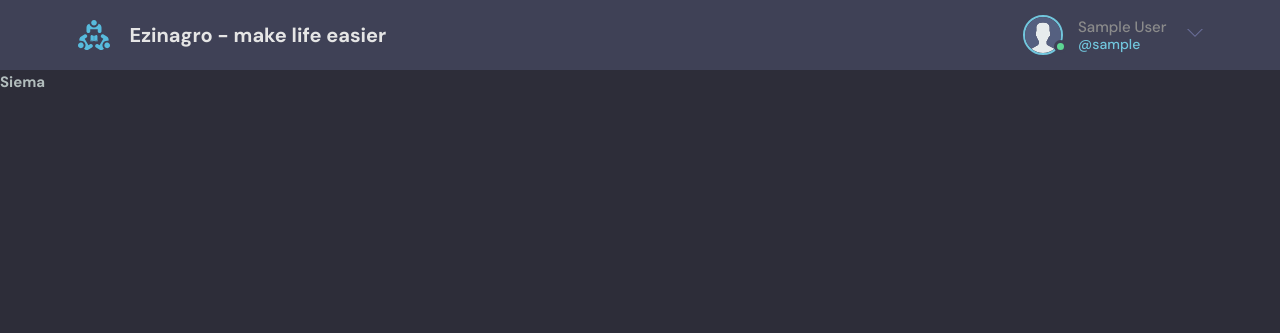
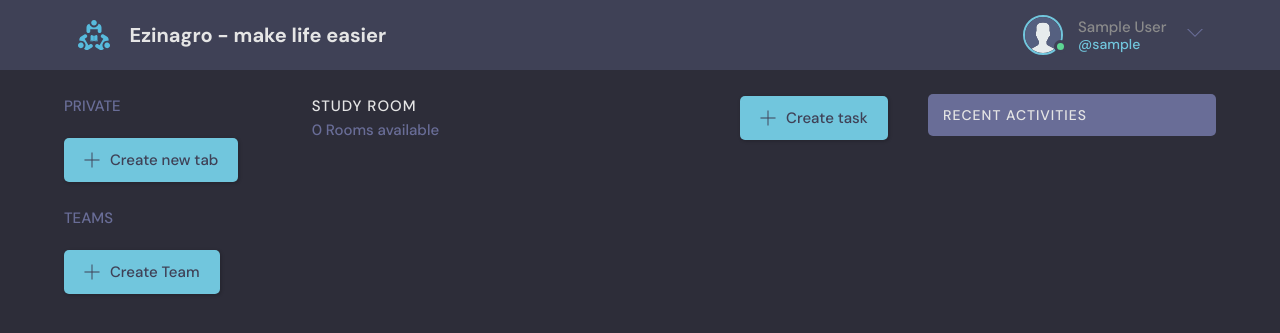
Before and after one commit to KamilGrundas/To-do-django-website, a Django app: page / in a window 1280 px wide. Shown: the top 333 px of the page. Run offline with Django 4.2, Linux system fonts and the light colour scheme; the visitor is signed in with stand-in values (Sample User, id 1); data that the repository does not hold is empty.

Commit message:
Next updates
Updated templates

Updated task and room models

And many other changes

```diff
--- a/api/admin.py
+++ b/api/admin.py
@@ -2,7 +2,11 @@ from django.contrib import admin
 
 # Register your models here.
 
-from .models import User
+from .models import User, Task, Team, Room, Team_task
 
 
 admin.site.register(User)
+admin.site.register(Room)
+admin.site.register(Task)
+admin.site.register(Team)
+admin.site.register(Team_task)
--- a/api/models.py
+++ b/api/models.py
@@ -17,18 +17,22 @@ class Room(models.Model):
     host = models.ForeignKey(User, on_delete=models.SET_NULL, null=True)
     name = models.CharField(max_length=200)
     description = models.TextField(null=True, blank=True)
-    participants = models.ManyToManyField(User, related_name='participants', blank=True)
 
 
     def __str__(self):
         return self.name
 
+class Team(models.Model):
+    team_leaders = models.ManyToManyField(User, related_name='team_leaders', blank=True)
+    team_name = models.CharField(max_length=200)
+    team_name_shortcut = models.CharField(max_length=4)
+    team_members = models.ManyToManyField(User, related_name='team_members', blank=True)
 
 class Task(models.Model):
     user = models.ForeignKey(User, on_delete=models.CASCADE)
     room = models.ForeignKey(Room, on_delete=models.CASCADE)
-    title = models.TextField()
-    body = models.TextField()
+    title = models.CharField(max_length=200)
+    body = models.TextField(null=True, blank=True)
     updated = models.DateTimeField(auto_now=True)
     created = models.DateTimeField(auto_now_add=True)
     done = models.DateTimeField(auto_now=True)
@@ -38,3 +42,13 @@ class Task(models.Model):
 
     def __str__(self):
         return self.body[0:50]
+
+class Team_task(models.Model):
+    user = models.ForeignKey(User, on_delete=models.CASCADE)
+    room = models.ForeignKey(Room, on_delete=models.CASCADE)
+    team = models.ForeignKey(Team, on_delete=models.CASCADE)
+    title = models.TextField()
+    body = models.TextField()
+    updated = models.DateTimeField(auto_now=True)
+    created = models.DateTimeField(auto_now_add=True)
+    done = models.DateTimeField(auto_now=True)
--- /dev/null
+++ b/api/templates/api/activity_component.html
@@ -0,0 +1,40 @@
+<div class="activities">
+  <div class="activities__header">
+    <h2>Recent Activities</h2>
+  </div>
+
+  {% for message in room_messages %}
+
+  <div class="activities__box">
+    <div class="activities__boxHeader roomListRoom__header">
+      <a href="{% url 'user-profile' message.user.id %}" class="roomListRoom__author">
+        <div class="avatar avatar--small">
+          <img src="{{message.user.avatar.url}}" />
+        </div>
+        <p>
+          @{{message.user.username}}
+          <span>{{message.created|timesince}} ago</span>
+        </p>
+      </a>
+      {% if request.user == message.user %}
+      <div class="roomListRoom__actions">
+        <a href="{% url 'delete-message' message.id %}">
+          <svg version="1.1" xmlns="http://www.w3.org/2000/svg" width="32" height="32" viewBox="0 0 32 32">
+            <title>remove</title>
+            <path
+              d="M27.314 6.019l-1.333-1.333-9.98 9.981-9.981-9.981-1.333 1.333 9.981 9.981-9.981 9.98 1.333 1.333 9.981-9.98 9.98 9.98 1.333-1.333-9.98-9.98 9.98-9.981z"
+            ></path>
+          </svg>
+        </a>
+      </div>
+      {% endif %}
+    </div>
+    <div class="activities__boxContent">
+      <p>replied to post <a href= "{% url 'room' message.room.id %}">"{{message.room}}"</a></p>
+      <div class="activities__boxRoomContent">
+        {{message.body}}
+      </div>
+    </div>
+  </div>
+  {% endfor %}
+</div>
--- /dev/null
+++ b/api/templates/api/feed_component.html
@@ -0,0 +1,42 @@
+
+
+{% for task in room_tasks %}
+<div class="roomListRoom">
+  <div class="roomListRoom__header">
+    <a href="{% url 'user-profile' room.host.id %}" class="roomListRoom__author">
+      <div class="avatar avatar--small">
+        <img src="{{room.host.avatar.url}}" />
+      </div>
+      <span>@{{room.host.username}}</span>
+    </a>
+    <div class="roomListRoom__actions">
+      <span>{{room.created|timesince}}</span>
+    </div>
+  </div>
+  <div class="roomListRoom__content">
+    <a href="{% url 'room' room.id %}">{{task.title}}</a>
+
+  </div>
+  <div class="roomListRoom__meta">
+    <a href="{% url 'room' room.id %}" class="roomListRoom__joined">
+      <svg version="1.1" xmlns="http://www.w3.org/2000/svg" width="32" height="32" viewBox="0 0 32 32">
+        <title>user-group</title>
+        <path
+          d="M30.539 20.766c-2.69-1.547-5.75-2.427-8.92-2.662 0.649 0.291 1.303 0.575 1.918 0.928 0.715 0.412 1.288 1.005 1.71 1.694 1.507 0.419 2.956 1.003 4.298 1.774 0.281 0.162 0.456 0.487 0.456 0.85v4.65h-4v2h5c0.553 0 1-0.447 1-1v-5.65c0-1.077-0.56-2.067-1.461-2.584z"
+        ></path>
+        <path
+          d="M22.539 20.766c-6.295-3.619-14.783-3.619-21.078 0-0.901 0.519-1.461 1.508-1.461 2.584v5.65c0 0.553 0.447 1 1 1h22c0.553 0 1-0.447 1-1v-5.651c0-1.075-0.56-2.064-1.461-2.583zM22 28h-20v-4.65c0-0.362 0.175-0.688 0.457-0.85 5.691-3.271 13.394-3.271 19.086 0 0.282 0.162 0.457 0.487 0.457 0.849v4.651z"
+        ></path>
+        <path
+          d="M19.502 4.047c0.166-0.017 0.33-0.047 0.498-0.047 2.757 0 5 2.243 5 5s-2.243 5-5 5c-0.168 0-0.332-0.030-0.498-0.047-0.424 0.641-0.944 1.204-1.513 1.716 0.651 0.201 1.323 0.331 2.011 0.331 3.859 0 7-3.141 7-7s-3.141-7-7-7c-0.688 0-1.36 0.131-2.011 0.331 0.57 0.512 1.089 1.075 1.513 1.716z"
+        ></path>
+        <path
+          d="M12 16c3.859 0 7-3.141 7-7s-3.141-7-7-7c-3.859 0-7 3.141-7 7s3.141 7 7 7zM12 4c2.757 0 5 2.243 5 5s-2.243 5-5 5-5-2.243-5-5c0-2.757 2.243-5 5-5z"
+        ></path>
+      </svg>
+      {{room.participants.all.count}} Joined
+    </a>
+    <p class="roomListRoom__topic">{{room.topic.name}}</p>
+  </div>
+</div>
+{% endfor %}
--- a/api/templates/api/home.html
+++ b/api/templates/api/home.html
@@ -3,11 +3,59 @@
 {% block content %}
 
 
+    <main class="layout layout--3">
+      <div class="container">
+        <!-- Topics Start -->
+        {% include 'api/topics_component.html' %}
 
-<h1>Siema</h1>
+        <!-- Topics End -->
 
+        <!-- Room List Start -->
+        <div class="roomList">
+          <div class="mobile-menu">
+            <form action="{% url 'home' %}" method="GET" class="header__search">
+              <label>
+                <svg version="1.1" xmlns="http://www.w3.org/2000/svg" width="32" height="32" viewBox="0 0 32 32">
+                  <title>search</title>
+                  <path
+                    d="M32 30.586l-10.845-10.845c1.771-2.092 2.845-4.791 2.845-7.741 0-6.617-5.383-12-12-12s-12 5.383-12 12c0 6.617 5.383 12 12 12 2.949 0 5.649-1.074 7.741-2.845l10.845 10.845 1.414-1.414zM12 22c-5.514 0-10-4.486-10-10s4.486-10 10-10c5.514 0 10 4.486 10 10s-4.486 10-10 10z"
+                  ></path>
+                </svg>
+                <input name="q" placeholder="Search for posts" />
+              </label>
+            </form>
+            <div class="mobile-menuItems">
+              {% comment %} <a class="btn btn--main btn--pill" href="{% url 'topics' %}">Browse Topics</a>
+              <a class="btn btn--main btn--pill" href="{% url 'activity' %}">Recent Activities</a> {% endcomment %}
+            </div>
+          </div>
 
+          <div class="roomList__header">
+            <div>
+              <h2>Study Room</h2>
+              <p>{{room_count}} Rooms available</p>
+            </div>
+            <a class="btn btn--main" href="{% url 'create-task' %}">
+              <svg version="1.1" xmlns="http://www.w3.org/2000/svg" width="32" height="32" viewBox="0 0 32 32">
+                <title>add</title>
+                <path
+                  d="M16.943 0.943h-1.885v14.115h-14.115v1.885h14.115v14.115h1.885v-14.115h14.115v-1.885h-14.115v-14.115z"
+                ></path>
+              </svg>
+              Create task
+            </a>
+          </div>
 
+          {% include 'api/feed_component.html' %}
 
+        </div>
+        <!-- Room List End -->
+
+        <!-- Activities Start -->
+        {% include 'api/activity_component.html' %}
+
+        <!-- Activities End -->
+      </div>
+    </main>
 
 {% endblock content %}
--- a/api/templates/api/login_register.html
+++ b/api/templates/api/login_register.html
@@ -9,7 +9,7 @@
         </div>
       </div>
       <div class="layout__body">
-        <h2 class="auth__tagline">Make life easier</h2>
+        <h2 class="auth__tagline">make_list life easier</h2>
 
         <form class="form" action="" method="POST">
           {% csrf_token %}
--- /dev/null
+++ b/api/templates/api/topics_component.html
@@ -0,0 +1,47 @@
+<div class="topics">
+  <div class="topics__header">
+    <h2>Private</h2>
+  </div>
+  <ul class="topics__list">
+
+    {% for room in rooms %}
+      {% if request.user == room.host %}
+      <li>
+        <a href="{% url 'room' room.id %}">{{room.name}}</a>
+      </li>
+      {% endif %}
+    {% endfor %}
+  </ul>
+  <a class="btn btn--main" href="{% url 'create-room' %}">
+    <svg version="1.1" xmlns="http://www.w3.org/2000/svg" width="32" height="32" viewBox="0 0 32 32">
+      <title>add</title>
+      <path
+        d="M16.943 0.943h-1.885v14.115h-14.115v1.885h14.115v14.115h1.885v-14.115h14.115v-1.885h-14.115v-14.115z"
+      ></path>
+    </svg>
+    Create new tab
+  </a>
+  <br>
+
+  <br>
+  <div class="topics__header">
+    <h2>Teams</h2>
+  </div>
+  <ul class="topics__list">
+
+    {% for team in teams %}
+    <li>
+      <a href="{% url 'room' room.id %}">{{room.name}}</a>
+    </li>
+    {% endfor %}
+  </ul>
+  <a class="btn btn--main" href="{% url 'create-room' %}">
+    <svg version="1.1" xmlns="http://www.w3.org/2000/svg" width="32" height="32" viewBox="0 0 32 32">
+      <title>add</title>
+      <path
+        d="M16.943 0.943h-1.885v14.115h-14.115v1.885h14.115v14.115h1.885v-14.115h14.115v-1.885h-14.115v-14.115z"
+      ></path>
+    </svg>
+    Create Team
+  </a>
+</div>
--- a/api/urls.py
+++ b/api/urls.py
@@ -9,5 +9,9 @@ urlpatterns = [
     path('register/',views.registerPage, name="register"),
     path('profile/<str:pk>/', views.userProfile, name="user-profile"),
     path('update-user/',views.updateUser, name="update-user"),
+    path('room/<str:pk>/', views.room, name="room"),
+    path('create-room/',views.createRoom, name="create-room"),
+    path('create-task/',views.createTask, name="create-task"),
+
 
 ]
--- a/api/views.py
+++ b/api/views.py
@@ -1,8 +1,8 @@
+from unicodedata import name
 from django.shortcuts import render, redirect
-from django.db.models import Q
 from django.http import HttpResponse
 from .models import Room, Task , User
-from .forms import RoomForm, UserForm, MyUserCreationForm
+from .forms import RoomForm, UserForm, MyUserCreationForm, TaskForm
 from django.contrib.auth.decorators import login_required
 from django.contrib import messages
 from django.contrib.auth import authenticate, login, logout
@@ -11,7 +11,11 @@ from django.contrib.auth import authenticate, login, logout
 
 @login_required(login_url='/login/')
 def home(request):
-    return render(request, 'api/home.html')
+    rooms = Room.objects.all()
+    room_count = rooms.count()
+    context = {'rooms':rooms, 'room_count':room_count}
+    return render(request, 'api/home.html', context)
+
 
 def loginPage(request):
     page = 'login'
@@ -75,3 +79,49 @@ def updateUser(request):
             return redirect('user-profile', pk=user.id)
 
     return render(request, 'api/update-user.html', {'form':form})
+
+
+@login_required(login_url='login')
+def createRoom(request):
+    form = RoomForm()
+    if request.method == 'POST':
+
+        Room.objects.create(
+            host=request.user,
+            name=request.POST.get('name'),
+            description=request.POST.get('description')
+        )
+
+        return redirect('home')
+    context = {'form': form}
+    return render(request, 'api/room_form.html', context)
+
+def room(request, pk):
+    rooms = Room.objects.all()
+    room = Room.objects.get(id=pk)
+    room_tasks = room.task_set.all().order_by('-created')
+
+
+    context = {'room': room, 'room_tasks': room_tasks, 'rooms':rooms}
+    if request.user == room.host:
+
+        return render(request, 'api/room.html', context)
+    else:
+        return HttpResponse('Wypierdalaj')
+
+def createTask(request):
+    form = TaskForm()
+    pk = request.GET.get("pk")
+    room = Room.objects.get(id=pk)
+    if request.method == 'POST':
+
+        Task.objects.create(
+            user=request.user,
+            room=room,
+            title=request.POST.get('title'),
+            body=request.POST.get('body')
+        )
+
+        return redirect('home')
+    context = {'form': form}
+    return render(request, 'api/task_form.html', context)
--- a/templates/main.html
+++ b/templates/main.html
@@ -7,7 +7,7 @@
     <meta name="viewport" content="width=device-width, initial-scale=1.0" />
     <link rel="shortcut icon" href="assets/favicon.ico" type="image/x-icon" />
     <link rel="stylesheet" href="{% static 'styles/style.css'%}" />
-    <title>StudyBuddy - Find study partners around the world!</title>
+    <title>Ezinagro - make life easier</title>
   </head>
 
   <body>
--- a/to_do_app/settings.py
+++ b/to_do_app/settings.py
@@ -130,7 +130,6 @@ USE_TZ = True
 
 STATIC_URL = '/static/'
 MEDIA_URL = '/images/'
-
 STATICFILES_DIRS = [
     BASE_DIR / 'static'
 ]
```
Also changed, not shown: api/forms.py (+8 -3 lines), api/templates/api/room.html (added, +48 -0 lines), api/templates/api/room_form.html (added, +64 -0 lines), api/templates/api/task_form.html (added, +63 -0 lines), api/migrations/0003_team_remove_room_participants_team_task.py (added).
